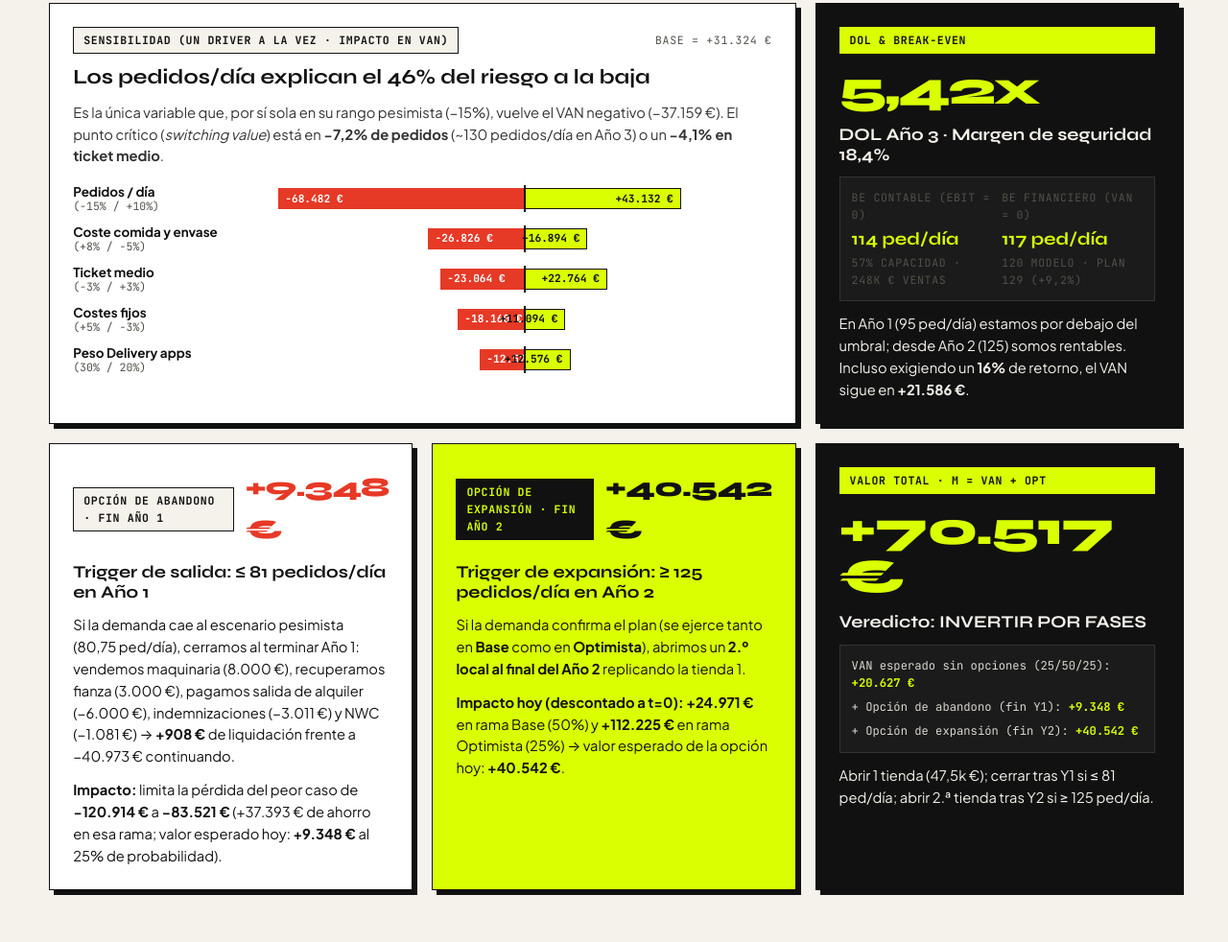
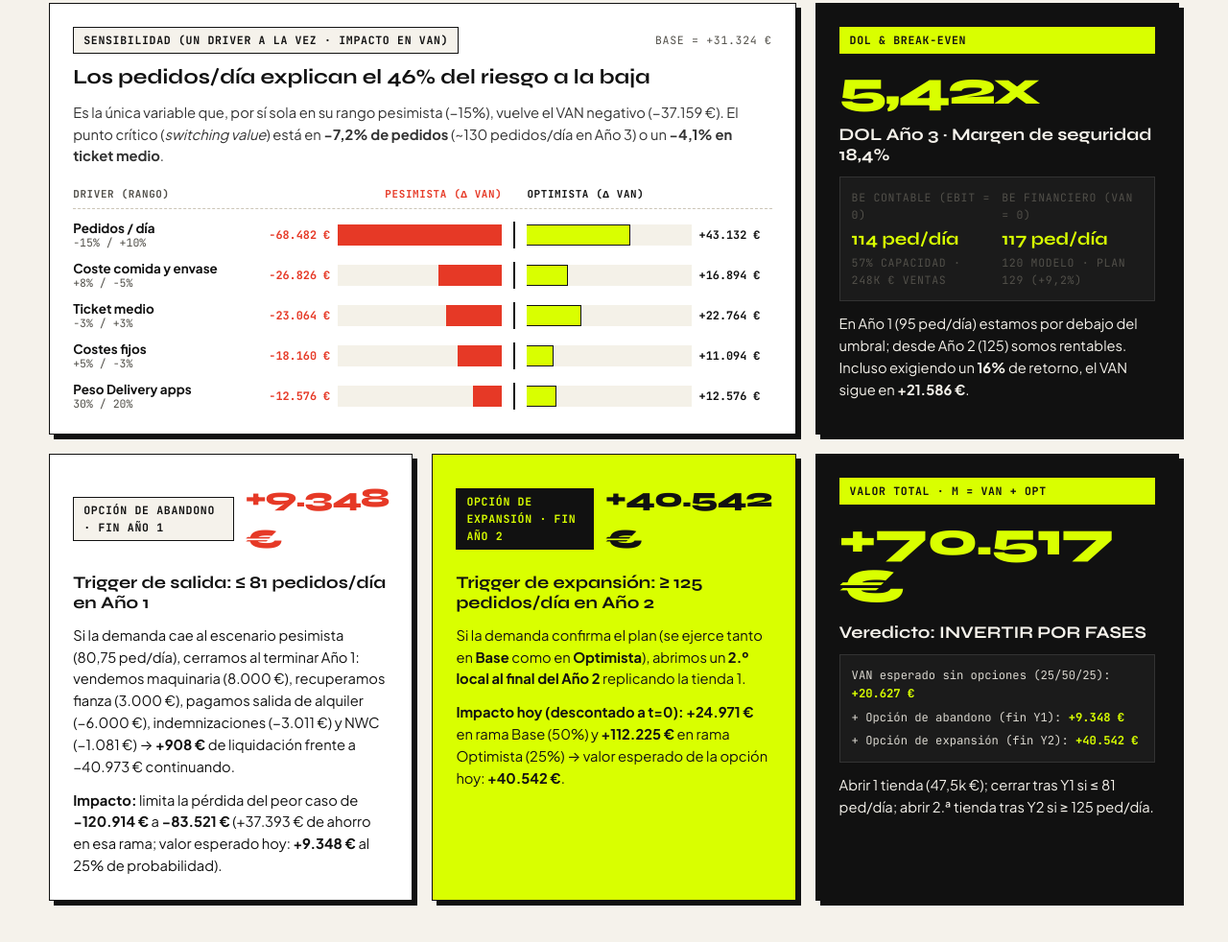
Before and after one commit to MrAndy5/la-gyozeria-landing, a plain HTML site: page index.html in a window 1280 px wide. Shown: the part 6207-7189 px from the top of the page at 96% size. Drawn offline with Linux system fonts and the light colour scheme.

Commit message:
fix: redesign tornado chart with external aligned value columns to prevent label overlap

```diff
--- a/index.html
+++ b/index.html
@@ -404,44 +404,70 @@
               Es la única variable que, por sí sola en su rango pesimista (−15%), vuelve el VAN negativo (−37.159 €). El punto crítico (<em>switching value</em>) está en <strong>−7,2% de pedidos</strong> (~130 pedidos/día en Año 3) o un <strong>−4,1% en ticket medio</strong>.
             </p>
             <div class="tornado-list">
+              <div class="tornado-head">
+                <span>DRIVER (RANGO)</span>
+                <span class="th-neg">PESIMISTA (Δ VAN)</span>
+                <span></span>
+                <span class="th-pos">OPTIMISTA (Δ VAN)</span>
+              </div>
               <div class="tornado-row">
-                <div class="t-label"><strong>Pedidos / día</strong> <span>(−15% / +10%)</span></div>
-                <div class="t-bars">
-                  <div class="t-neg" style="width: 100%"><span>−68.482 €</span></div>
-                  <div class="t-axis"></div>
-                  <div class="t-pos" style="width: 63%"><span>+43.132 €</span></div>
+                <div class="t-label"><strong>Pedidos / día</strong> <span>−15% / +10%</span></div>
+                <div class="t-side neg">
+                  <span class="t-val neg">−68.482 €</span>
+                  <div class="t-track neg"><div class="t-bar neg" style="width: 100%"></div></div>
+                </div>
+                <div class="t-axis"></div>
+                <div class="t-side pos">
+                  <div class="t-track pos"><div class="t-bar pos" style="width: 63%"></div></div>
+                  <span class="t-val pos">+43.132 €</span>
                 </div>
               </div>
               <div class="tornado-row">
-                <div class="t-label"><strong>Coste comida y envase</strong> <span>(+8% / −5%)</span></div>
-                <div class="t-bars">
-                  <div class="t-neg" style="width: 39%"><span>−26.826 €</span></div>
-                  <div class="t-axis"></div>
-                  <div class="t-pos" style="width: 25%"><span>+16.894 €</span></div>
+                <div class="t-label"><strong>Coste comida y envase</strong> <span>+8% / −5%</span></div>
+                <div class="t-side neg">
+                  <span class="t-val neg">−26.826 €</span>
+                  <div class="t-track neg"><div class="t-bar neg" style="width: 39%"></div></div>
+                </div>
+                <div class="t-axis"></div>
+                <div class="t-side pos">
+                  <div class="t-track pos"><div class="t-bar pos" style="width: 25%"></div></div>
+                  <span class="t-val pos">+16.894 €</span>
                 </div>
               </div>
               <div class="tornado-row">
-                <div class="t-label"><strong>Ticket medio</strong> <span>(−3% / +3%)</span></div>
-                <div class="t-bars">
-                  <div class="t-neg" style="width: 34%"><span>−23.064 €</span></div>
-                  <div class="t-axis"></div>
-                  <div class="t-pos" style="width: 33%"><span>+22.764 €</span></div>
+                <div class="t-label"><strong>Ticket medio</strong> <span>−3% / +3%</span></div>
+                <div class="t-side neg">
+                  <span class="t-val neg">−23.064 €</span>
+                  <div class="t-track neg"><div class="t-bar neg" style="width: 34%"></div></div>
+                </div>
+                <div class="t-axis"></div>
+                <div class="t-side pos">
+                  <div class="t-track pos"><div class="t-bar pos" style="width: 33%"></div></div>
+                  <span class="t-val pos">+22.764 €</span>
                 </div>
               </div>
               <div class="tornado-row">
-                <div class="t-label"><strong>Costes fijos</strong> <span>(+5% / −3%)</span></div>
-                <div class="t-bars">
-                  <div class="t-neg" style="width: 27%"><span>−18.160 €</span></div>
-                  <div class="t-axis"></div>
-                  <div class="t-pos" style="width: 16%"><span>+11.094 €</span></div>
+                <div class="t-label"><strong>Costes fijos</strong> <span>+5% / −3%</span></div>
+                <div class="t-side neg">
+                  <span class="t-val neg">−18.160 €</span>
+                  <div class="t-track neg"><div class="t-bar neg" style="width: 27%"></div></div>
+                </div>
+                <div class="t-axis"></div>
+                <div class="t-side pos">
+                  <div class="t-track pos"><div class="t-bar pos" style="width: 16%"></div></div>
+                  <span class="t-val pos">+11.094 €</span>
                 </div>
               </div>
               <div class="tornado-row">
-                <div class="t-label"><strong>Peso Delivery apps</strong> <span>(30% / 20%)</span></div>
-                <div class="t-bars">
-                  <div class="t-neg" style="width: 18%"><span>−12.576 €</span></div>
-                  <div class="t-axis"></div>
-                  <div class="t-pos" style="width: 18%"><span>+12.576 €</span></div>
+                <div class="t-label"><strong>Peso Delivery apps</strong> <span>30% / 20%</span></div>
+                <div class="t-side neg">
+                  <span class="t-val neg">−12.576 €</span>
+                  <div class="t-track neg"><div class="t-bar neg" style="width: 18%"></div></div>
+                </div>
+                <div class="t-axis"></div>
+                <div class="t-side pos">
+                  <div class="t-track pos"><div class="t-bar pos" style="width: 18%"></div></div>
+                  <span class="t-val pos">+12.576 €</span>
                 </div>
               </div>
             </div>
--- a/styles.css
+++ b/styles.css
@@ -847,47 +847,62 @@ a { color: inherit; text-decoration: none; }
 .tornado-list {
   display: grid;
   gap: 12px;
-  margin-top: 6px;
+  margin-top: 8px;
 }
+.tornado-head,
 .tornado-row {
   display: grid;
-  grid-template-columns: 200px 1fr;
+  grid-template-columns: 180px 1fr 2px 1fr;
   align-items: center;
-  gap: 14px;
+  gap: 0 12px;
 }
+.tornado-head {
+  font-family: var(--font-mono);
+  font-size: 0.68rem;
+  font-weight: 700;
+  letter-spacing: 0.06em;
+  color: var(--ink-muted);
+  padding-bottom: 6px;
+  border-bottom: 1px dashed #CCC6B8;
+}
+.th-neg { text-align: right; color: var(--red); }
+.th-pos { text-align: left; color: var(--ink); }
 .t-label { font-size: 0.84rem; line-height: 1.2; }
 .t-label span { font-family: var(--font-mono); font-size: 0.72rem; color: var(--ink-muted); display: block; }
-.t-bars {
+.t-axis { width: 2px; height: 28px; background: var(--ink); }
+.t-side {
   display: grid;
-  grid-template-columns: 1fr 2px 1fr;
   align-items: center;
-  height: 28px;
+  gap: 8px;
 }
-.t-axis { width: 2px; height: 100%; background: var(--ink); }
-.t-neg, .t-pos {
+.t-side.neg { grid-template-columns: 76px 1fr; }
+.t-side.pos { grid-template-columns: 1fr 76px; }
+.t-track {
   height: 22px;
+  background: #F4F1E8;
   display: flex;
   align-items: center;
-  padding: 0 7px;
+}
+.t-track.neg { justify-content: flex-end; }
+.t-track.pos { justify-content: flex-start; }
+.t-bar {
+  height: 100%;
+  transition: width 0.35s ease;
+}
+.t-bar.neg { background: var(--red); }
+.t-bar.pos {
+  background: var(--yuzu);
+  border: 1.5px solid var(--ink);
+  border-left: none;
+}
+.t-val {
   font-family: var(--font-mono);
-  font-size: 0.7rem;
+  font-size: 0.74rem;
   font-weight: 700;
   white-space: nowrap;
 }
-.t-neg {
-  justify-self: end;
-  justify-content: flex-start;
-  background: var(--red);
-  color: var(--white);
-}
-.t-pos {
-  justify-self: start;
-  justify-content: flex-end;
-  background: var(--yuzu);
-  color: var(--ink);
-  border: 1px solid var(--ink);
-  border-left: none;
-}
+.t-val.neg { text-align: right; color: var(--red); }
+.t-val.pos { text-align: left; color: var(--ink); }
 
 /* FOOTER */
 .footer {
@@ -944,7 +959,12 @@ a { color: inherit; text-decoration: none; }
   .bento-card.span-2, .risk-card.span-2 { grid-column: span 1; }
   .kpi-mini { border-right: none; border-bottom: var(--border); }
   .kpi-mini:last-child { border-bottom: none; }
-  .tornado-row { grid-template-columns: 1fr; gap: 4px; }
+  .tornado-head { display: none; }
+  .tornado-row { grid-template-columns: 1fr 2px 1fr; gap: 6px 8px; }
+  .t-label { grid-column: 1 / -1; }
+  .t-side.neg { grid-template-columns: 68px 1fr; }
+  .t-side.pos { grid-template-columns: 1fr 68px; }
+  .t-val { font-size: 0.68rem; }
   .cffa-chart { gap: 6px; }
   .bar-val { font-size: 0.62rem; }
   .spec-row { grid-template-columns: 1fr; gap: 6px; }
```
